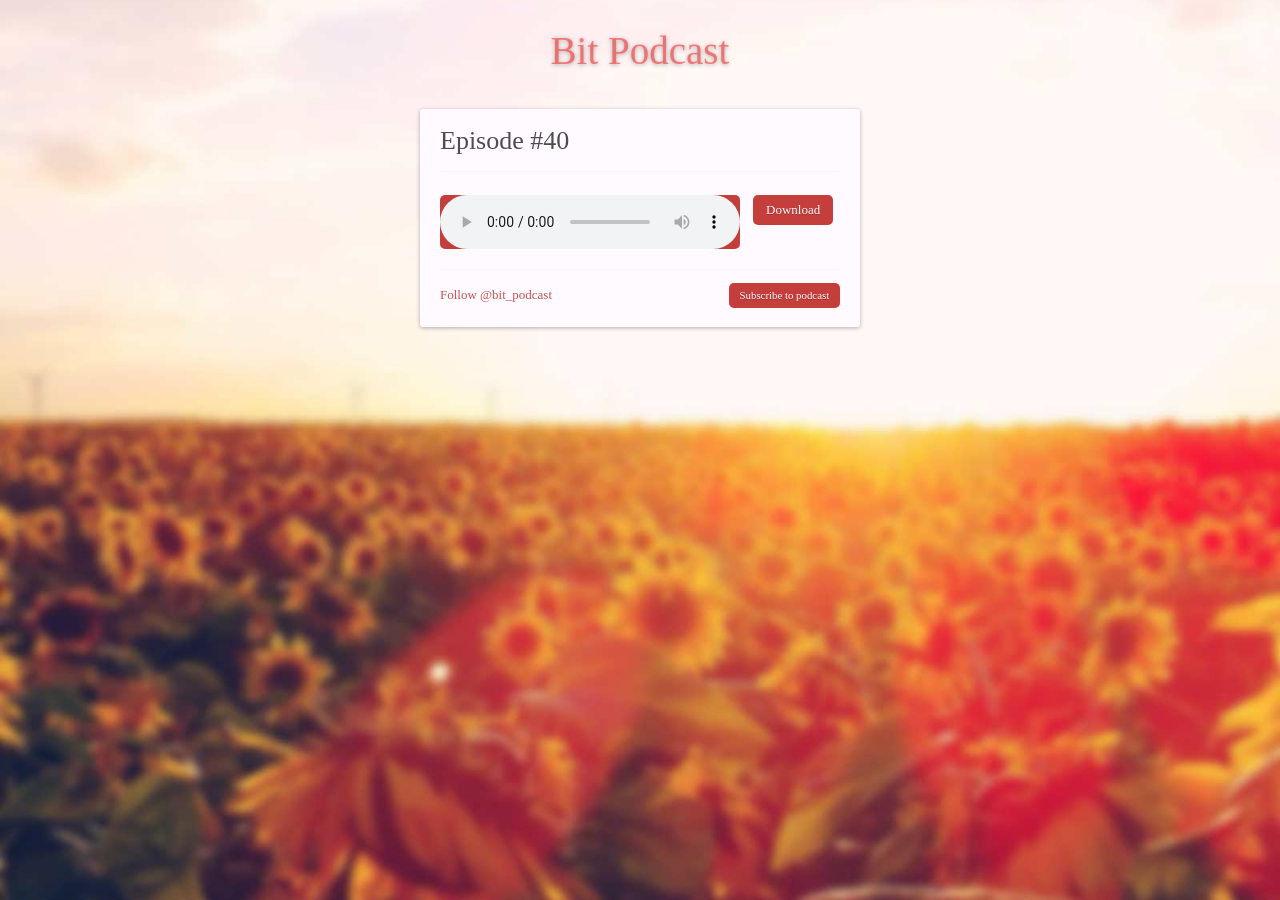
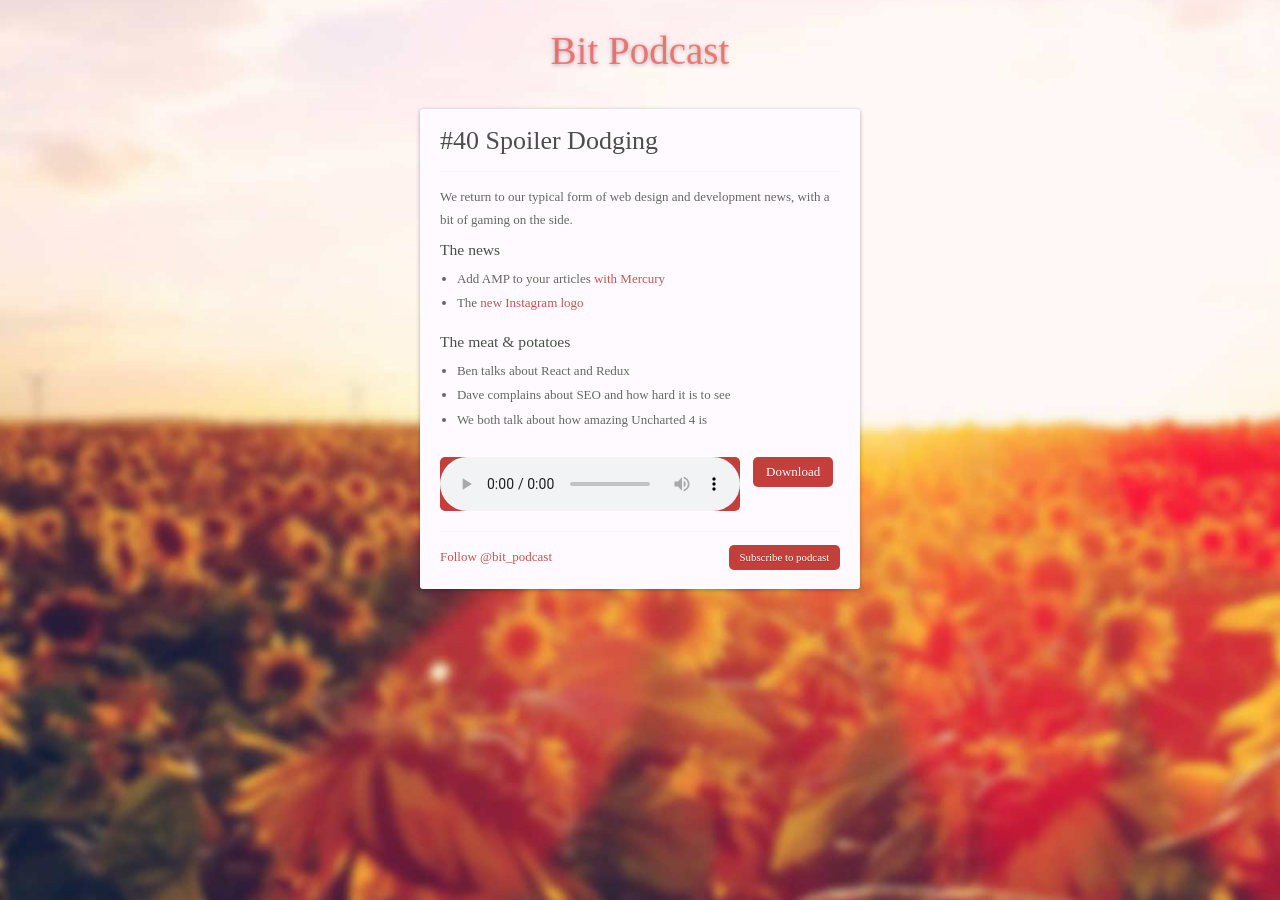
Before and after one commit to benjaminreid/bitpodcast.com, a Jekyll site: the page built from _posts/2016-05-22-episode-40.md, in a window 1280 px wide. Built offline with Jekyll 4.4.1, drawn with Linux system fonts in a browser that asks for light colours; some web fonts are replaced; comment, search, counter and statistics services are not loaded.

Commit message:
Adds show notes to episode 40

```diff
--- a/_posts/2016-05-22-episode-40.md
+++ b/_posts/2016-05-22-episode-40.md
@@ -1,9 +1,22 @@
 ---
 layout: post
-title: "Episode #40"
+title: "#40 Spoiler Dodging"
 date: 2016-05-22 00:00:00
 file: //s3-eu-west-1.amazonaws.com/bitpodcasts/episode-40.mp3
 file_itunes: //s3-eu-west-1.amazonaws.com/bitpodcasts/episode-40-itunes.m4a
-excerpt: ""
+excerpt: "Back to our regular programming"
 duration: "39:26"
 ---
+
+We return to our typical form of web design and development news, with a bit of gaming on the side.
+
+### The news
+
+- Add AMP to your articles [with Mercury](http://mercury.postlight.com)
+- The [new Instagram logo](http://blog.instagram.com/post/144198429587/160511-a-new-look)
+
+### The meat & potatoes
+
+- Ben talks about React and Redux
+- Dave complains about SEO and how hard it is to see
+- We both talk about how amazing Uncharted 4 is
```
